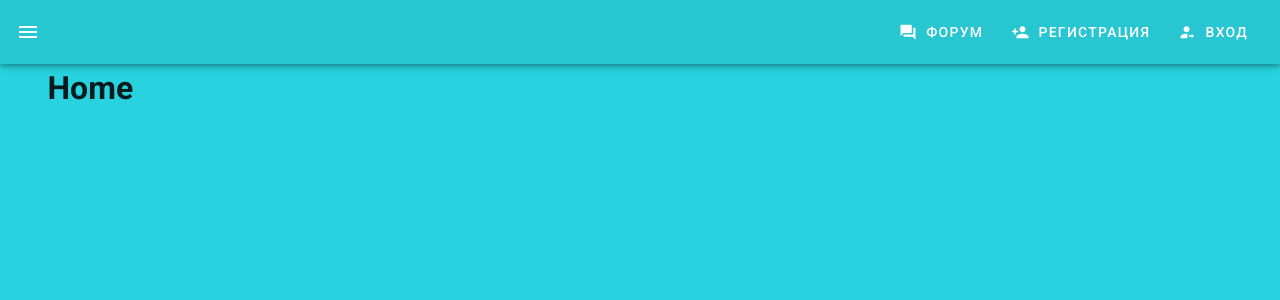
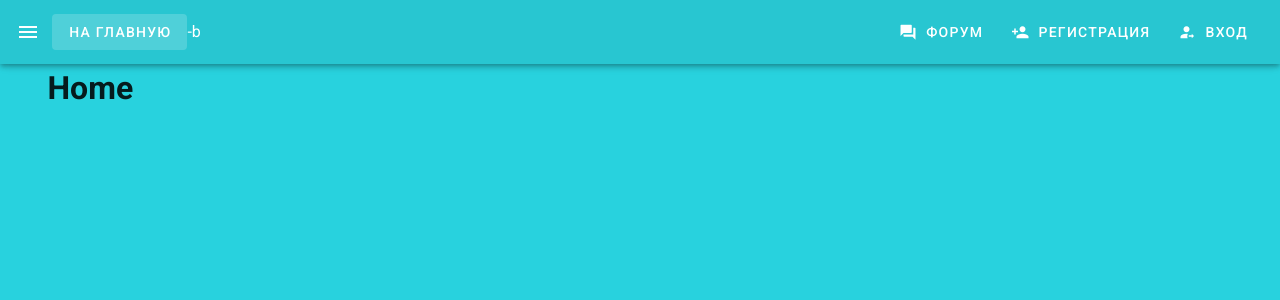
Before and after one commit to MaksonPW/XxX, a Vue app: page / in a window 1280 px wide. Shown: the top 300 px of the page. Built offline with nearby package versions, Linux system fonts and the light colour scheme.

Commit message:
ветка 5.1 добавляли текст ..На главную..

```diff
--- a/src/App.vue
+++ b/src/App.vue
@@ -27,6 +27,7 @@
    </v-navigation-drawer>
   <v-app-bar app dark style="background: #28c6d1" >
     <v-app-bar-nav-icon @click="drawer = !drawer"></v-app-bar-nav-icon>
+    <v-btn text to="/">На главную</v-btn>-b
       <v-spacer></v-spacer>
       <v-toolbar-items class="hidden-sm-and-down">
         <v-btn v-for="link in links" :key="link.title" :to="link.url" text><v-icon left>{{ link.icon }}</v-icon>{{ link.title }}</v-btn>
```
